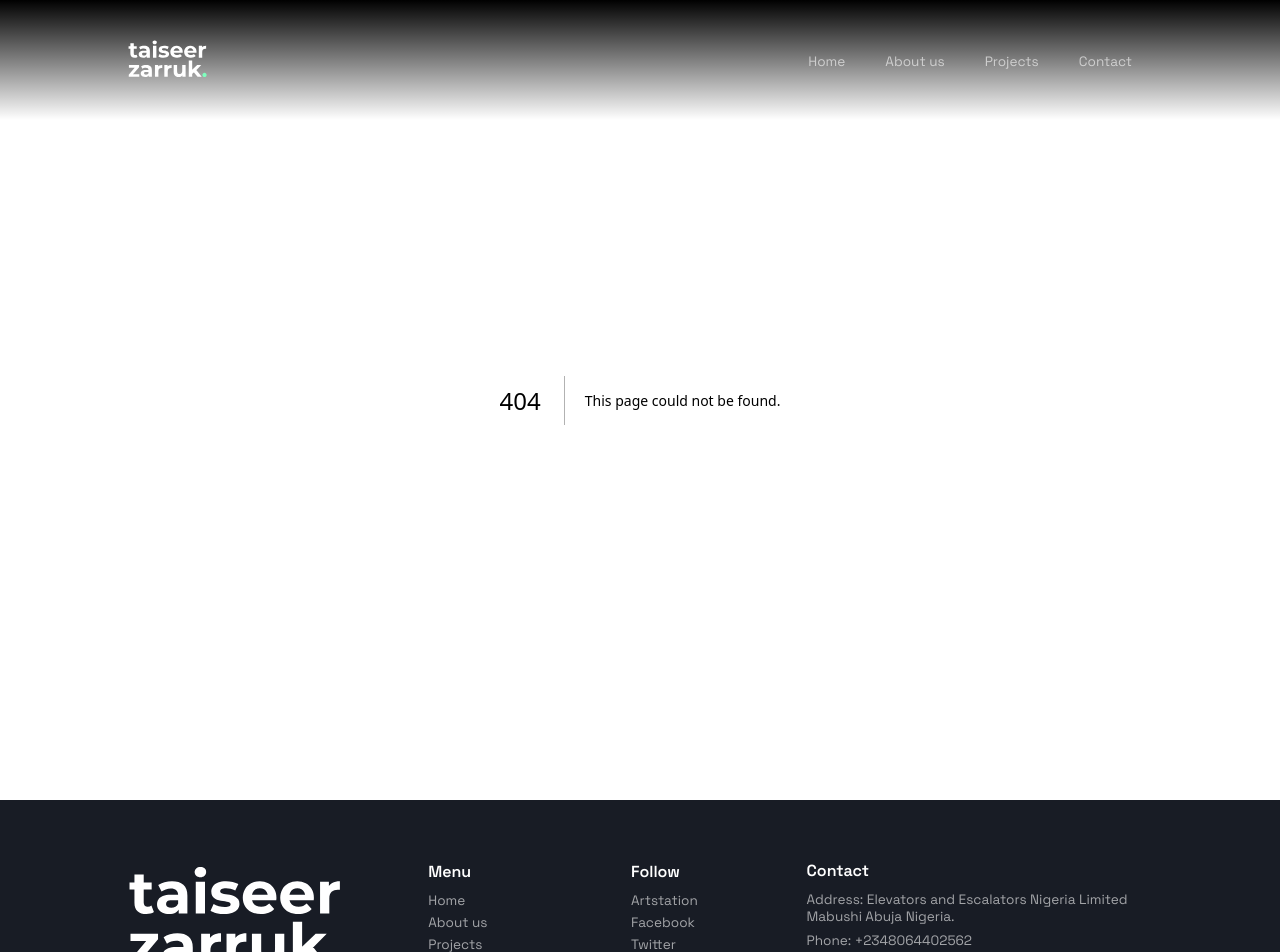
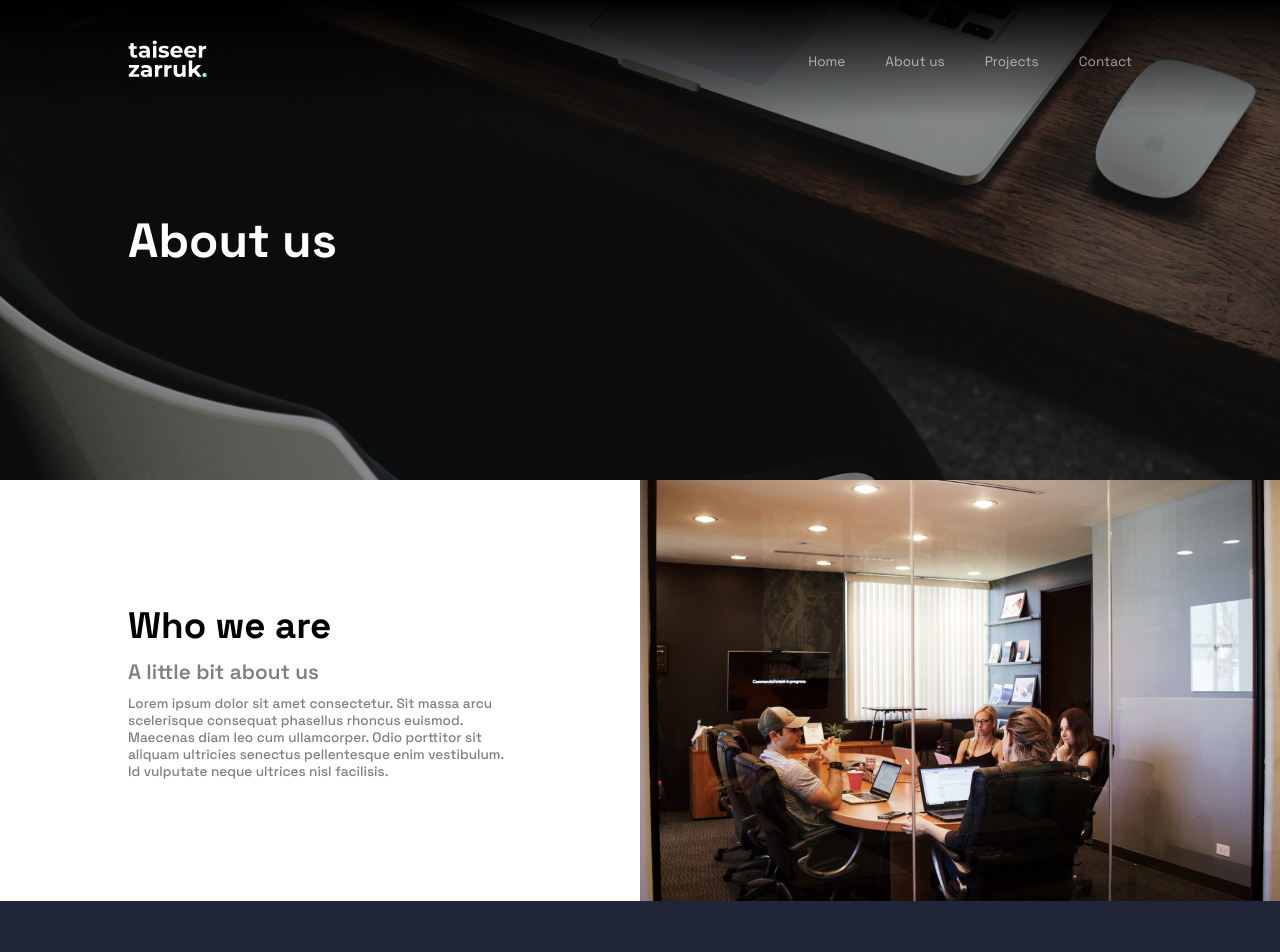
Before and after one commit to Habib-Ahmad/taiseer-zarruk, a Next.js app: page /about in a window 1280 px wide. Before the commit this address had no page. Shown: the top 952 px of the page. Built offline with nearby package versions, Linux system fonts and the light colour scheme.

Commit message:
Created About page

```diff
--- /dev/null
+++ b/src/components/AboutHeader/index.jsx
@@ -0,0 +1,11 @@
+import styles from "./styles.module.scss";
+
+const AboutHeader = () => {
+  return (
+    <div className={styles.container}>
+      <h1>About us</h1>
+    </div>
+  );
+};
+
+export default AboutHeader;
--- /dev/null
+++ b/src/components/AboutHeader/styles.module.scss
@@ -0,0 +1,15 @@
+@import "../../styles/main.module.scss";
+
+.container {
+  min-height: 60vh;
+  display: grid;
+  align-items: center;
+  padding: 0 10vw;
+  color: $color-white;
+  background: url(../../assets/about-header-bg.png);
+  background-size: cover;
+  background-repeat: no-repeat;
+  background-position: center;
+  background-color: rgba(0, 0, 0, 0.45);
+  background-blend-mode: multiply;
+}
--- a/src/components/Footer/styles.module.scss
+++ b/src/components/Footer/styles.module.scss
@@ -9,19 +9,16 @@
   padding: 20px 10vw;
   color: $color-text;
   @include responsive(md) {
-    padding: 20px 5vw;
-  }
-  @include responsive(sm) {
+    padding: 60px 10vw;
     flex-direction: column;
     align-items: flex-start;
-    padding: 20px 10vw;
   }
 
   .logo {
     width: 200px;
     height: 200px;
     flex: 1.2;
-    @include responsive(sm) {
+    @include responsive(md) {
       width: 150px;
       height: 150px;
     }
@@ -36,7 +33,7 @@
     flex: 1;
     display: flex;
     flex-direction: column;
-    @include responsive(sm) {
+    @include responsive(md) {
       margin: 30px 0;
     }
 
@@ -54,7 +51,7 @@
       .items a {
         margin-left: 25%;
       }
-      @include responsive(sm) {
+      @include responsive(md) {
         .title {
           margin-left: 0;
         }
@@ -69,7 +66,7 @@
       margin-bottom: 10px;
       font-weight: 600;
       margin-left: 35%;
-      @include responsive(sm) {
+      @include responsive(md) {
         margin-left: 0;
       }
     }
@@ -86,7 +83,7 @@
         &:hover {
           color: $color-white;
         }
-        @include responsive(sm) {
+        @include responsive(md) {
           margin-left: 0;
         }
       }
--- a/src/components/WhoWeAre/index.jsx
+++ b/src/components/WhoWeAre/index.jsx
@@ -2,12 +2,14 @@ import Image from "next/image";
 import { useRouter } from "next/router";
 import { useMediaQuery } from "@mui/material";
 import arrow from "../../assets/arrow.svg";
+import boardroom from "../../assets/boardroom.png";
 import helicopter from "../../assets/helicopter.png";
 import styles from "./styles.module.scss";
 
 const WhoWeAre = () => {
   const isDesktop = useMediaQuery("(min-width:1200px)");
   const router = useRouter();
+  const currentRoute = router.pathname.split("/").pop();
 
   const handleClick = (route) => {
     if (!isDesktop) return;
@@ -17,7 +19,10 @@ const WhoWeAre = () => {
 
   return (
     <div className={styles.container}>
-      <div className={styles.about} onClick={() => handleClick("about")}>
+      <div
+        className={`${styles.about} ${!currentRoute ? styles.hover : null}`}
+        onClick={() => handleClick("about")}
+      >
         <div className={styles.arrow}>
           <Image src={arrow} alt="" />
         </div>
@@ -32,15 +37,26 @@ const WhoWeAre = () => {
         </p>
       </div>
 
-      <div className={styles.projects} onClick={() => handleClick("projects")}>
-        <Image src={helicopter} alt="" className={styles.helicopter} />
+      <div
+        className={`${styles.projects} ${!currentRoute ? styles.hover : null}`}
+        onClick={() => handleClick("projects")}
+      >
+        <Image
+          src={currentRoute === "about" ? boardroom : helicopter}
+          alt=""
+          className={
+            currentRoute === "about" ? styles.boardroom : styles.helicopter
+          }
+        />
 
-        <div className={styles.overlay}>
-          <div className={styles.textWrapper}>
-            <h2>Our projects</h2>
-            <p>Explore all our projects</p>
+        {currentRoute === "" && (
+          <div className={styles.overlay}>
+            <div className={styles.textWrapper}>
+              <h2>Our projects</h2>
+              <p>Explore all our projects</p>
+            </div>
           </div>
-        </div>
+        )}
       </div>
     </div>
   );
--- a/src/components/WhoWeAre/styles.module.scss
+++ b/src/components/WhoWeAre/styles.module.scss
@@ -5,26 +5,27 @@
   align-items: center;
   justify-content: space-between;
   overflow: hidden;
-  @include responsive(lg) {
+  @include responsive(md) {
     flex-direction: column;
   }
 
   & > * {
     width: 50vw;
-    height: 300px;
-    @include responsive(lg) {
+    height: fit-content;
+    @include responsive(md) {
       width: 100vw;
-      height: 400px;
+      height: fit-content;
     }
   }
 
   .about {
-    padding: 50px 10vw;
+    padding: 80px 10vw;
+    height: 100%;
     transition: all 500ms ease-in-out;
     position: relative;
 
     @media (min-width: 1200px) {
-      &:hover {
+      &.hover:hover {
         cursor: pointer;
         background-color: #0f5939cc;
         background-blend-mode: overlay;
@@ -49,6 +50,7 @@
     .text {
       color: $color-grey;
       font-weight: 500;
+      font-size: 0.85rem;
     }
 
     .arrow {
@@ -73,6 +75,7 @@
   .projects {
     position: relative;
     overflow: hidden;
+    margin-bottom: -10px;
 
     .helicopter {
       width: 100%;
@@ -88,8 +91,17 @@
       }
     }
 
+    .boardroom {
+      width: 100%;
+      height: auto;
+      object-fit: cover;
+      object-position: center;
+      z-index: -100;
+      transition: scale 500ms ease-in-out;
+    }
+
     @media (min-width: 1200px) {
-      &:hover {
+      &.hover:hover {
         cursor: pointer;
 
         .helicopter {
--- /dev/null
+++ b/src/pages/about.jsx
@@ -0,0 +1,15 @@
+import AboutHeader from "../components/AboutHeader";
+import WhatWeDo from "../components/WhatWeDo";
+import WhoWeAre from "../components/whoWeAre";
+
+const About = () => {
+  return (
+    <>
+      <AboutHeader />
+      <WhoWeAre />
+      <WhatWeDo />
+    </>
+  );
+};
+
+export default About;
--- a/src/pages/index.jsx
+++ b/src/pages/index.jsx
@@ -2,16 +2,15 @@ import Header from "../components/Header";
 import WhatsNext from "../components/WhatsNext";
 import WhatWeDo from "../components/WhatWeDo";
 import WhoWeAre from "../components/whoWeAre";
-import styles from "../styles/home.module.scss";
 
 const Home = () => {
   return (
-    <div className={styles.container}>
+    <>
       <Header />
       <WhoWeAre />
       <WhatWeDo />
       <WhatsNext />
-    </div>
+    </>
   );
 };
 
--- a/src/styles/home.module.scss
+++ /dev/null
@@ -1,5 +0,0 @@
-@import "./main.module.scss";
-
-.container {
-  // height: 100vh;
-}
--- /dev/null
+++ b/src/styles/pages/home.module.scss
@@ -0,0 +1 @@
+@import "./main.module.scss";
```
Also changed, not shown: src/assets/about-header-bg.png (added), src/assets/boardroom.png (added).
